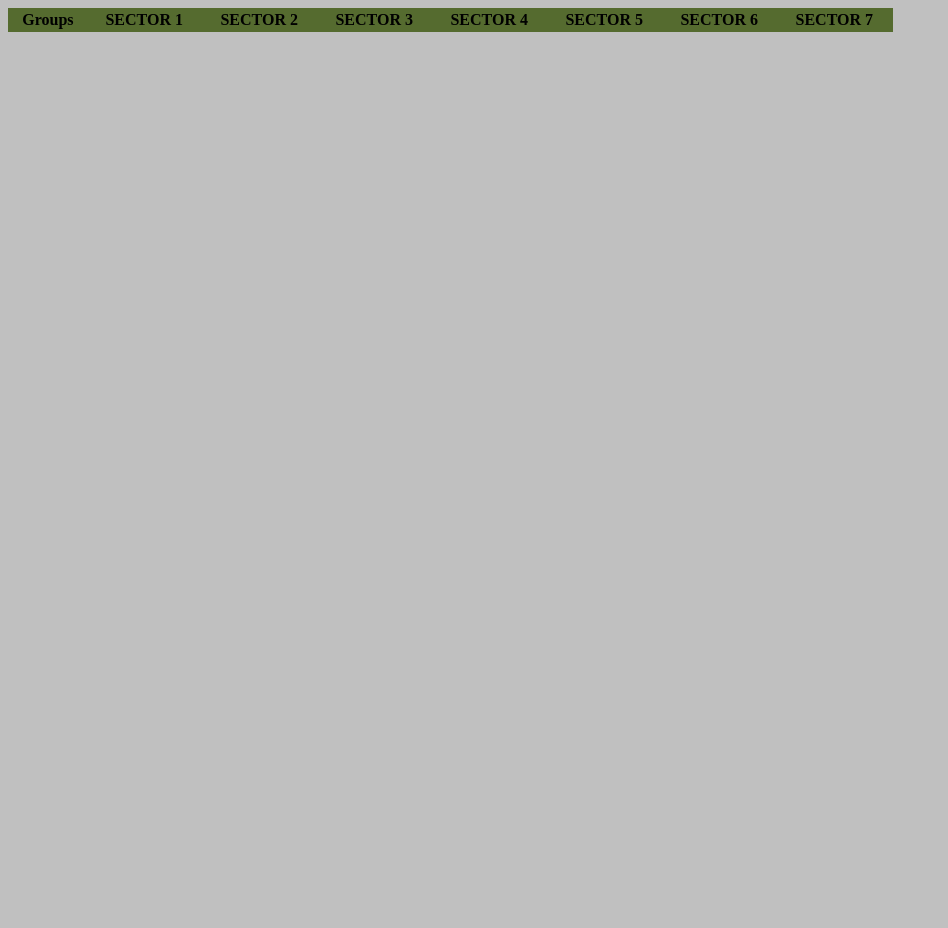
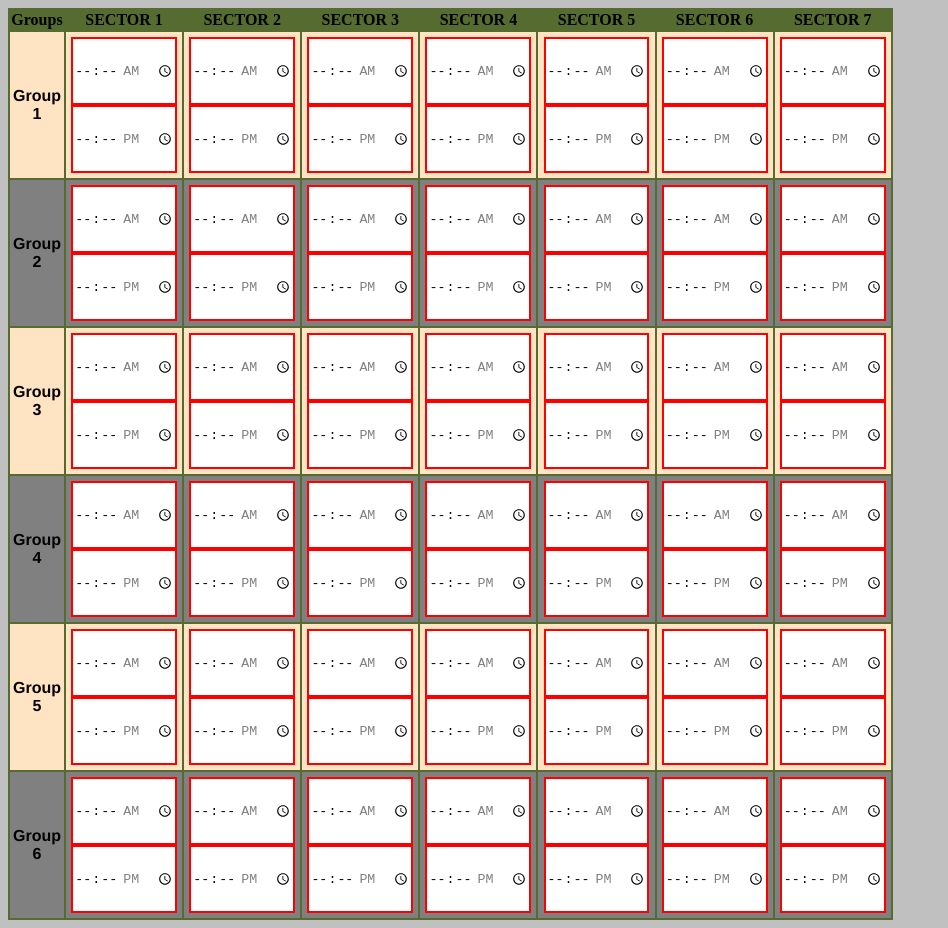
Before and after one commit to Lucascn21/scheduling-idea, a React (Create React App) app: page / in a window 1280 px wide. Shown: the whole page, without its empty margins (0-948 px from the left). Before the commit the page ends 816 px from the top, so only its background shows below. Built offline with nearby package versions, Linux system fonts and the light colour scheme.

Commit message:
shifttime is now a number instead of String

```diff
--- a/src/App.js
+++ b/src/App.js
@@ -10,14 +10,14 @@ function App() {
   for (let index = 0; index < 6; index++) {
     tempArray.push(
       //Will probably handle strings so hhmmtodecimal stays for now
-      new Binomial(index, ["asd"], [], "06:00")
+      new Binomial(index, ["asd"], [], 6)
     );
   }
   //setBinomials(tempArray);
 
   return (
     <>
-      <BasicTable shiftTime={"06:00"} groupQuantity={6} binomials={binomials} />
+      <BasicTable shiftTime={6} groupQuantity={6} binomials={tempArray} />
     </>
   );
 }
--- a/src/components/BasicTable.jsx
+++ b/src/components/BasicTable.jsx
@@ -33,7 +33,6 @@ export const BasicTable = ({ shiftTime, groupQuantity, binomials }) => {
 
     if (amInput.value && pmInput.value) {
       let { binomial, sector } = e.target.dataset;
-      console.dir(binomials[binomial]);
       //12 to 24 hours format shenanigans
       amTime = 13 - hhmmToDecimal(amInput.value);
       pmTime = hhmmToDecimal(pmInput.value) - 13;
@@ -57,7 +56,6 @@ export const BasicTable = ({ shiftTime, groupQuantity, binomials }) => {
 
         //alert(`binomial ok. Remaining ${binomialTest.getUnallottedHours()}`);
       }
-
       //Make a function that handles this so its cleaner
       const elements = document.querySelectorAll(
         `[data-binomial="${binomials[binomial].binomialDataId}"]`
```
